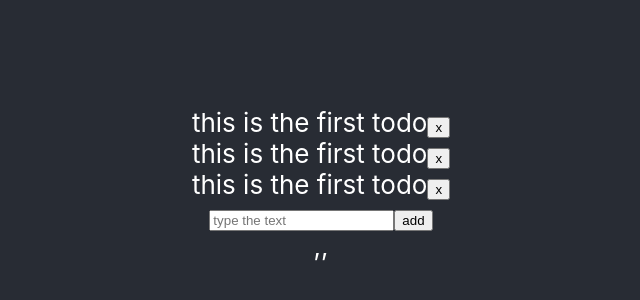
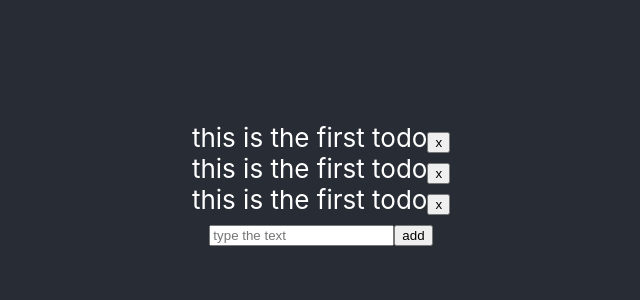
Before and after one commit to sixeggs0303/my-todo-list, a React (Create React App) app: page / in a window 1280 px wide. Shown: the part 216-516 px from the top of the page, without its empty margins (319-959 px from the left). Built offline with nearby package versions, Linux system fonts and the light colour scheme.

Commit message:
[ReactTodo][Marcus Luk] Feat: Save todo item to store

```diff
--- a/src/actionTypes.js
+++ b/src/actionTypes.js
@@ -0,0 +1 @@
+export const SUBMIT = "SUBMIT"
--- a/src/actions.js
+++ b/src/actions.js
@@ -0,0 +1,8 @@
+import { SUBMIT } from './actionTypes'
+
+export const submitTodo = (todo) => {
+  return {
+    type: SUBMIT,
+    payload: todo
+  }
+}
--- a/src/components/TodoGenerator.jsx
+++ b/src/components/TodoGenerator.jsx
@@ -7,11 +7,6 @@ export default class TodoGenerator extends Component {
 
     this.state = {
       todoText: "",
-      todo: {
-        id: "",
-        text: "",
-        done: false,
-      },
     };
   }
 
@@ -20,13 +15,12 @@ export default class TodoGenerator extends Component {
   };
 
   submitTodo = () => {
-    this.setState({
-      todo: {
-        id: uuidv4(),
-        text: this.state.todoText,
-        done: false
-      },
-    });
+    const todo = {
+      id: uuidv4(),
+      text: this.state.todoText,
+      done: false,
+    };
+    this.props.submitTodo(todo);
   };
 
   render() {
@@ -39,10 +33,6 @@ export default class TodoGenerator extends Component {
           onChange={this.onChangeText}
         />
         <button onClick={this.submitTodo}>add</button>
-        <br />
-        {this.state.todo.id},
-        {this.state.todo.text},
-        {this.state.todo.done}
       </div>
     );
   }
--- a/src/components/TodoList.jsx
+++ b/src/components/TodoList.jsx
@@ -1,13 +1,13 @@
 import React, { Component } from "react";
 import TodoGroup from "./TodoGroup";
-import TodoGenerator from "./TodoGenerator";
+import TodoGeneratorContainer from "../containers/TodoGeneratorContainer";
 
 export default class TodoList extends Component {
   render() {
     return (
       <div>
-        <TodoGroup size={3}/>
-        <TodoGenerator />
+        <TodoGroup size={3} />
+        <TodoGeneratorContainer />
       </div>
     );
   }
--- /dev/null
+++ b/src/containers/TodoGeneratorContainer.jsx
@@ -0,0 +1,13 @@
+import { connect } from "react-redux";
+import { submitTodo } from "../actions";
+import TodoGenerator from "../components/TodoGenerator";
+
+const mapDispatchToProps = (dispatch) => ({
+  submitTodo: (todo) => {
+    dispatch(submitTodo(todo));
+  },
+});
+
+const TodoGeneratorContainer = connect(null, mapDispatchToProps)(TodoGenerator);
+
+export default TodoGeneratorContainer;
--- a/src/reducers.js
+++ b/src/reducers.js
@@ -1,6 +1,15 @@
 import { combineReducers } from "redux"
+import { SUBMIT } from "./actionTypes"
+
+const todoArray = (state = [], action) => {
+    if (action.type === SUBMIT) {
+        state.push(action.payload);
+    }
+    return state
+}
 
 export default combineReducers(
     {
+        todoArray
     }
 )
```
